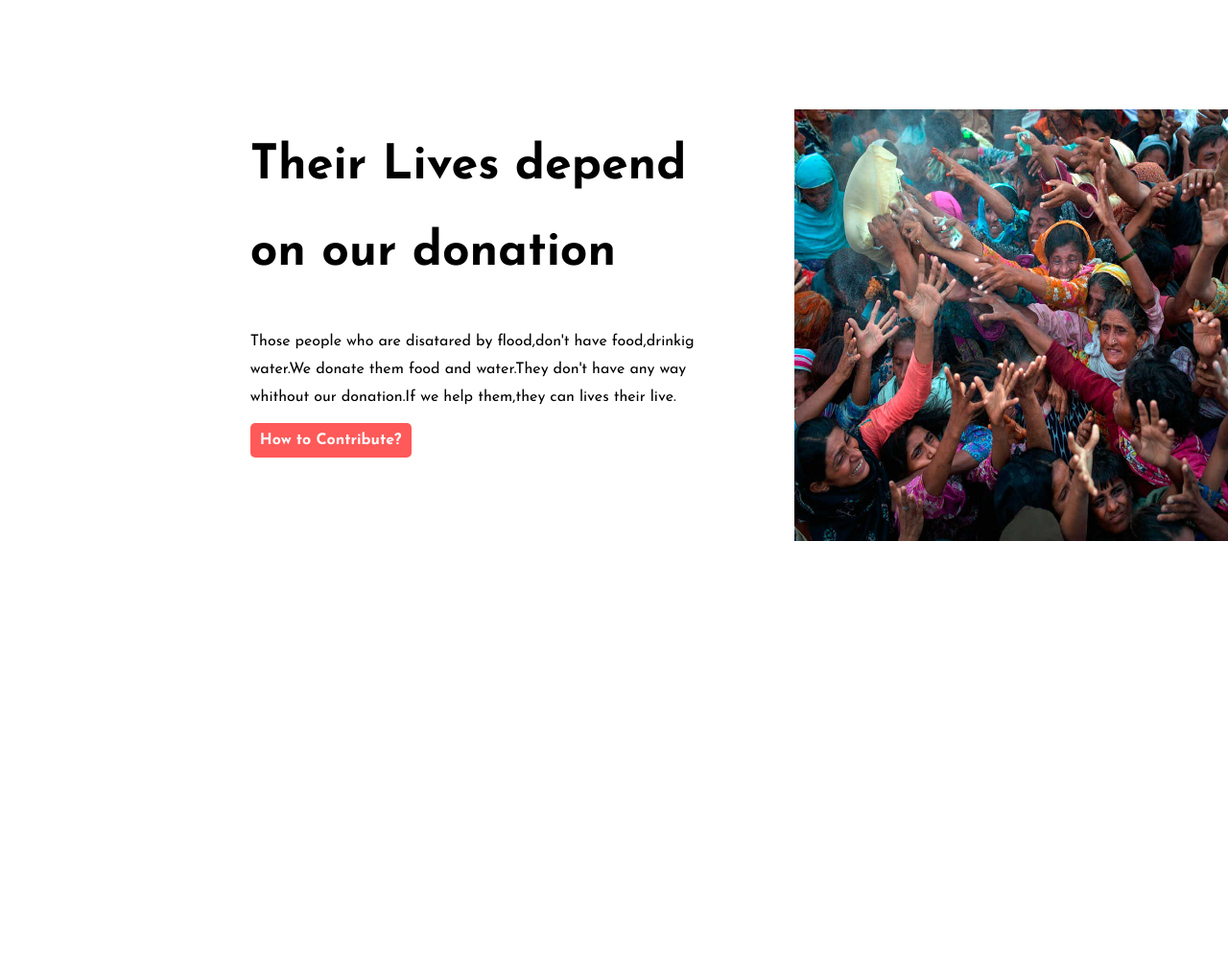
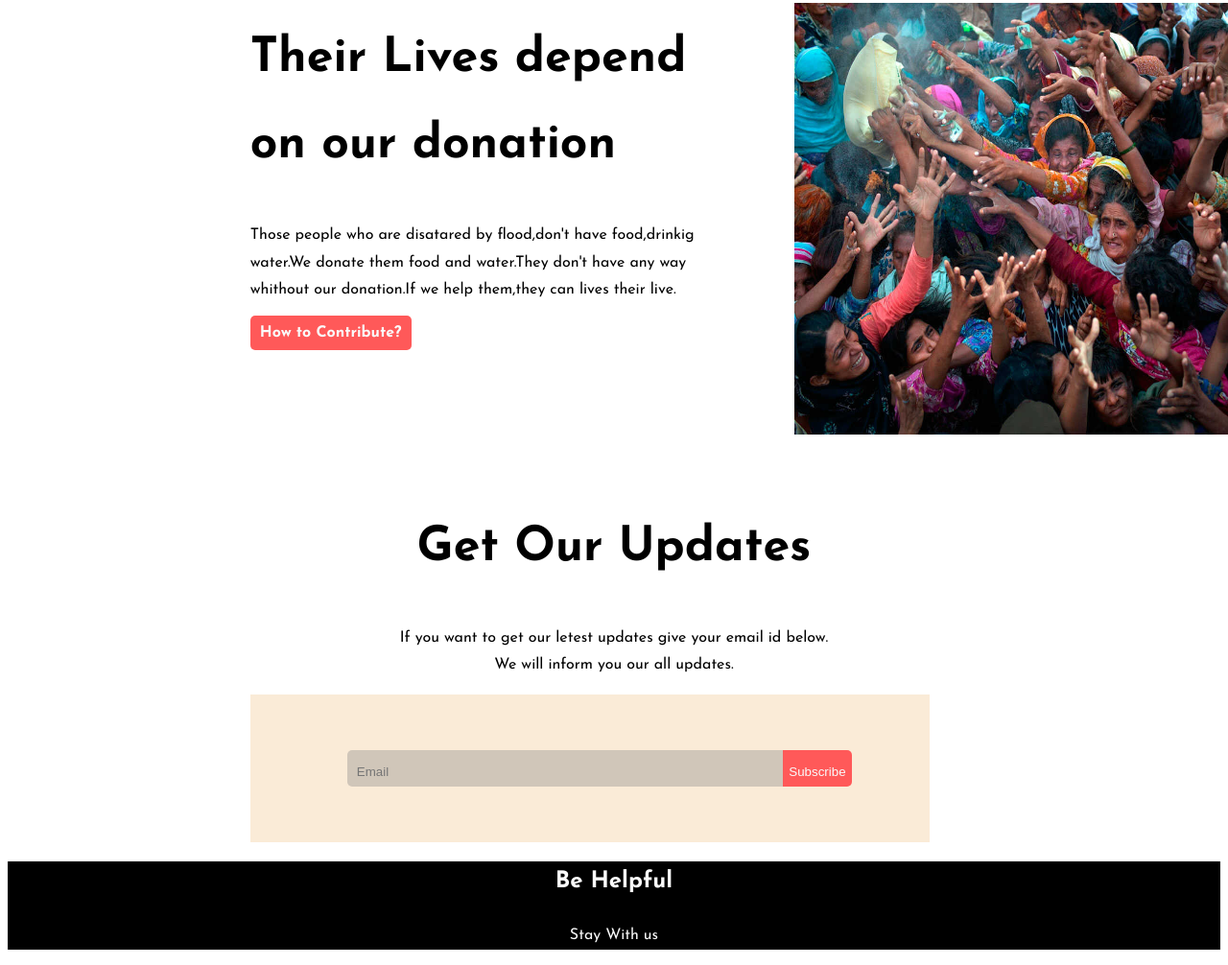
Before and after one commit to amirhossain29/donate-today, a plain HTML site: page index.html in a window 1280 px wide. Shown: the part 2103-3109 px from the top of the page at 96% size. Before the commit the page ends 2686 px from the top, so only its background shows below. Drawn offline with Linux system fonts and the light colour scheme.

Commit message:
all-done

```diff
--- a/index.html
+++ b/index.html
@@ -58,9 +58,19 @@
         <p>Those people who are disatared by flood,don't have food,drinkig water.We donate them food and water.They don't have any way whithout our donation.If we help them,they can lives their live.</p>
         <a class="how-button" href="">How to Contribute?</a>
     </div>
-    <div>
-        <img class="donate-pic" src="images/donation6.jpg" alt="">
+        <div>
+            <img class="donate-pic" src="images/donation6.jpg" alt="">
+        </div>
+</div>
+    <div class="update">
+            <h1>Get Our Updates</h1>
+            <p> If you want to get our letest updates give your email id below. <br> We will inform you our all updates.</p>
     </div>
-</div>
+        <div class="email">
+            <input class="email-box" type="email" placeholder="Email">
+            <button class="subscribe-button">Subscribe</button>
+        </div>
+<footer><h2>Be Helpful</h2>
+<p>Stay With us</p></footer>
 </body>
 </html>
--- a/style.css
+++ b/style.css
@@ -68,20 +68,22 @@ input{
     font-size: 30px;
     text-decoration: none;
     color: #FAFAFA;
-    background: linear-gradient(88.33deg, #FBA24F -7.64%, #FF1E1E 145.94%);
-    box-shadow: 0px 2px 30px rgba(252, 143, 73, 0.5);
-    border-radius: 100px;
+    background-color: #FF5959;
+    border-radius: 5px;
     padding: 8px;
 }
 .plan{
+    align-items: center;
+    justify-content: center;
     text-align: center;
-    padding-top: 7%;
-    padding-left: 25%;
-    padding-right: 25%;
-    padding-bottom: 10%;
+    font-size: large;
+    width: 50%;
+    margin: 0 auto;
+    padding: 30px;
 }
 .other-amount{
     padding-bottom: 10px;
+    border-bottom: 2px solid gray;
 }
 .plan-chart{
     display: flex;
@@ -147,3 +149,46 @@ input{
     padding: 10px;
     border-radius: 5px;
 }
+.update{
+    text-align: center;
+    margin-top: 5%;
+}
+.email-box{
+    text-align: left;
+    width: 70%;
+    padding-bottom: 8px;
+    padding-left: 10px;
+    background-color: rgba(128, 128, 128, 0.349);
+    border-top-left-radius: 5px;
+    border-bottom-left-radius: 5px;
+}
+.subscribe-button{
+    text-align: justify;
+    color: #FAFAFA;
+    margin-left: -25px;
+    padding-top: 15px;
+    padding-bottom: 8px;
+    background-color: #FF5959;
+    border: none;
+    border-top-right-radius: 5px;
+    border-bottom-right-radius: 5px;
+}
+.email{
+    margin-left: 20%;
+    justify-content: center;
+    align-items: center;
+    background-color: antiquewhite;
+    text-align: center;
+    width: 50%;
+    padding: 3%;
+}
+footer{
+    color: #FAFAFA;
+    text-align: center;
+    background-color: black;
+    margin: 0 auto;
+
+}
+footer h1{
+    color: coral;
+}
```
